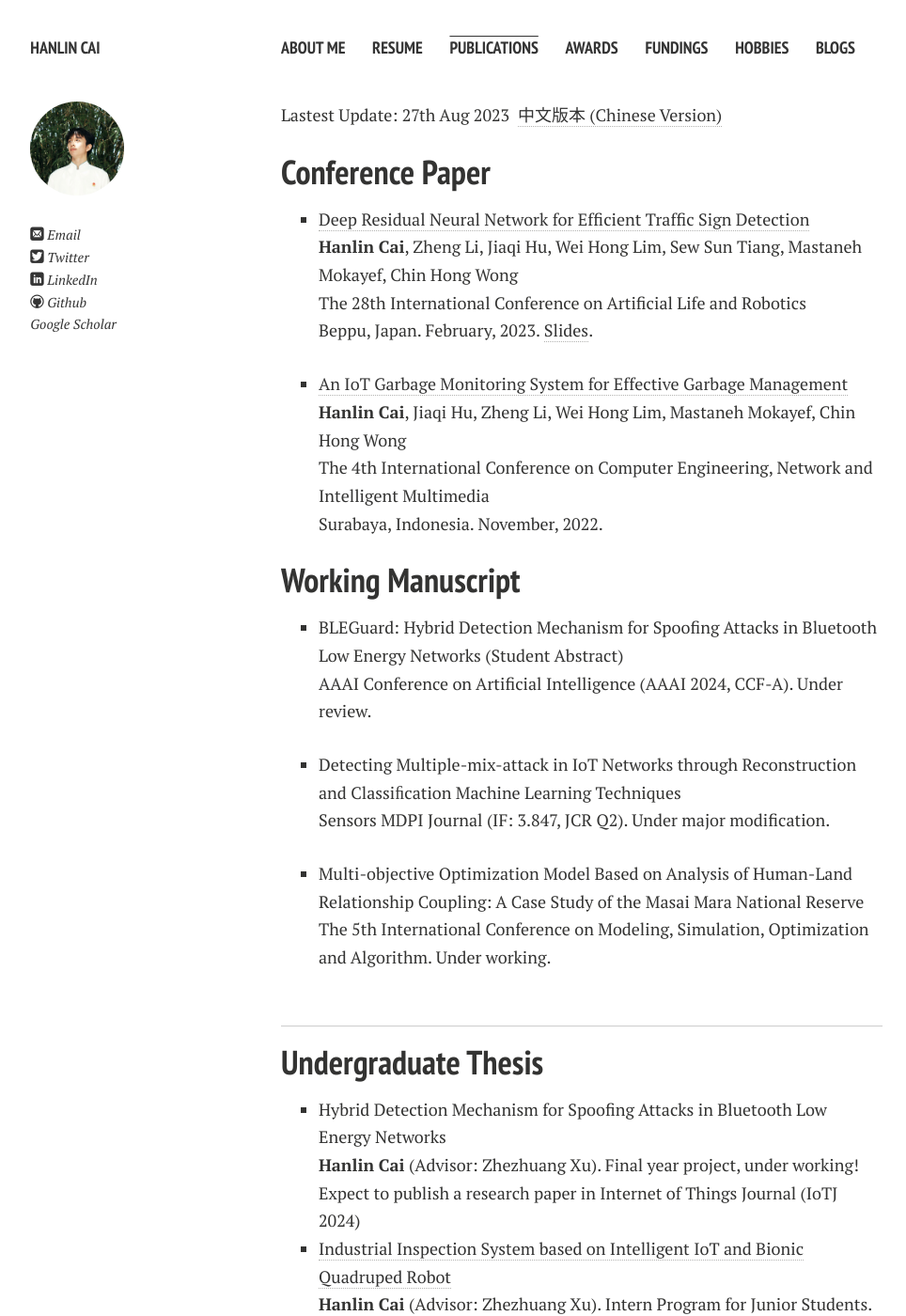
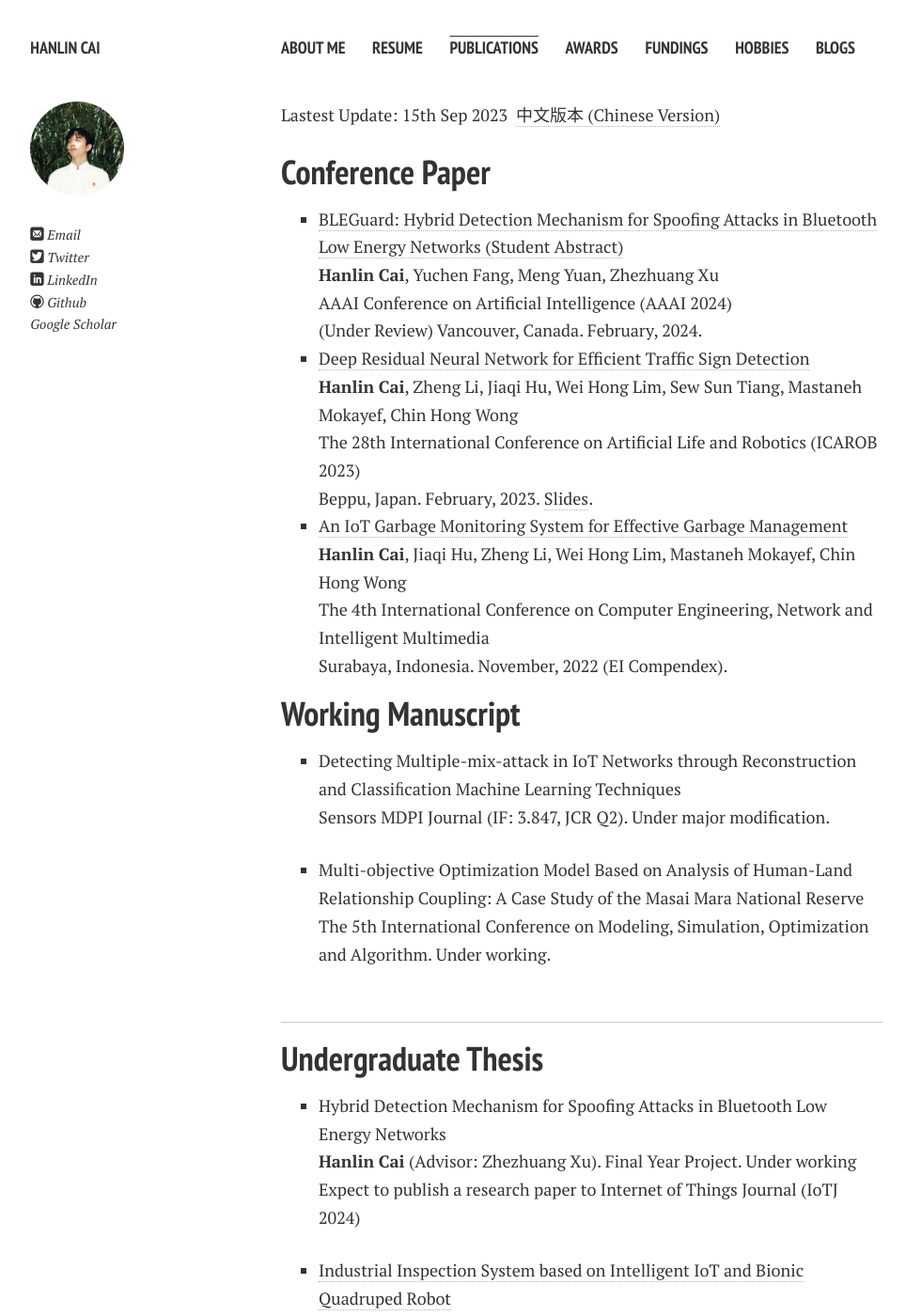
Before and after one commit to GuangLun2000/GuangLun2000.github.io, a Jekyll site: the page built from publications.md, in a window 1280 px wide and 1400 px high. Shown: the whole window at 94% size, without its empty margins (21-985 px from the left). Built offline with Jekyll 4.4.1, drawn with Linux system fonts in a browser that asks for light colours; nearby versions of some CDN libraries; comment, search, counter and statistics services are not loaded; a style sheet for code colours, icons or effects is not loaded; some of the changed text lies outside the part shown.

Commit message:
Update publications.md

```diff
--- a/publications.md
+++ b/publications.md
@@ -4,17 +4,15 @@ permalink: /publications/index.html
 title: Publications
 ---
 
-Lastest Update: 27th Aug 2023&nbsp;  [中文版本 (Chinese Version)](https://caihanlin.com/file/publications-zh/)
+Lastest Update: 15th Sep 2023&nbsp;  [中文版本 (Chinese Version)](https://caihanlin.com/file/publications-zh/)
 
 ## Conference Paper
 
-- [Deep Residual Neural Network for Efficient Traffic Sign Detection](https://www.researchgate.net/publication/369505759)<br>**Hanlin Cai**, Zheng Li, Jiaqi Hu, Wei Hong Lim, Sew Sun Tiang, Mastaneh Mokayef, Chin Hong Wong<br>The 28th International Conference on Artificial Life and Robotics<br>Beppu, Japan. February, 2023. [Slides](https://caihanlin.com/mypaper/slides/2023-ICAROB-Pre.pdf).<br>
-
-- [An IoT Garbage Monitoring System for Effective Garbage Management](https://ieeexplore.ieee.org/abstract/document/10037387)<br>**Hanlin Cai**, Jiaqi Hu, Zheng Li, Wei Hong Lim, Mastaneh Mokayef, Chin Hong Wong<br>The 4th International Conference on Computer Engineering, Network and Intelligent Multimedia<br>Surabaya, Indonesia. November, 2022.<br>
+- [BLEGuard: Hybrid Detection Mechanism for Spoofing Attacks in Bluetooth Low Energy Networks (Student Abstract)](https://www.researchgate.net/publication/373902807_BLEGuard_Hybrid_Detection_Mechanism_for_Spoofing_Attacks_in_Bluetooth_Low_Energy_Networks_Student_Abstract)<br>**Hanlin Cai**, Yuchen Fang, Meng Yuan, Zhezhuang Xu<br>AAAI Conference on Artificial Intelligence (AAAI 2024)<br>(Under Review) Vancouver, Canada. February, 2024.
+- [Deep Residual Neural Network for Efficient Traffic Sign Detection](https://www.researchgate.net/publication/369505759)<br>**Hanlin Cai**, Zheng Li, Jiaqi Hu, Wei Hong Lim, Sew Sun Tiang, Mastaneh Mokayef, Chin Hong Wong<br>The 28th International Conference on Artificial Life and Robotics (ICAROB 2023)<br>Beppu, Japan. February, 2023. [Slides](https://caihanlin.com/mypaper/slides/2023-ICAROB-Pre.pdf).<br>
+- [An IoT Garbage Monitoring System for Effective Garbage Management](https://www.researchgate.net/publication/368410220_An_IoT_Garbage_Monitoring_System_for_Effective_Garbage_Management)<br>**Hanlin Cai**, Jiaqi Hu, Zheng Li, Wei Hong Lim, Mastaneh Mokayef, Chin Hong Wong<br>The 4th International Conference on Computer Engineering, Network and Intelligent Multimedia<br>Surabaya, Indonesia. November, 2022 (EI Compendex).<br>
 
 ## Working Manuscript
-
-- BLEGuard: Hybrid Detection Mechanism for Spoofing Attacks in Bluetooth Low Energy Networks (Student Abstract)<br>AAAI Conference on Artificial Intelligence (AAAI 2024, CCF-A). Under review.<br>
 
 - Detecting Multiple-mix-attack in IoT Networks through Reconstruction and Classiﬁcation Machine Learning Techniques<br>Sensors MDPI Journal (IF: 3.847, JCR Q2). Under major modification.<br>
 
@@ -26,9 +24,8 @@ Lastest Update: 27th Aug 2023&nbsp;  [中文版本 (Chinese Version)](https://ca
 
 ## Undergraduate Thesis
 
-- Hybrid Detection Mechanism for Spoofing Attacks in Bluetooth Low Energy Networks<br>**Hanlin Cai** (Advisor: Zhezhuang Xu). Final year project, under working!<br>Expect to publish a research paper in Internet of Things Journal (IoTJ 2024)
+- Hybrid Detection Mechanism for Spoofing Attacks in Bluetooth Low Energy Networks<br>**Hanlin Cai** (Advisor: Zhezhuang Xu). Final Year Project. Under working<br>Expect to publish a research paper to Internet of Things Journal (IoTJ 2024)
+
 - [Industrial Inspection System based on Intelligent IoT and Bionic Quadruped Robot](https://caihanlin.com/mypaper/thesis/IP-thesis.pdf)<br>**Hanlin Cai** (Advisor: Zhezhuang Xu). Intern Program for Junior Students.<br>Industrial Placement Thesis in [Huading Tech](http://www.hdim.com.cn/) and [IACTIP Lab](https://dqxy.fzu.edu.cn/info/1023/2571.htm)<br>
 
-## Competition Paper
-
-- [Reshape the Crowning Glory of Maasai Mara](https://caihanlin.com/mypaper/modeling/202302COMAP.pdf)<br>**Hanlin Cai**, Yufei Wu, Wenxuan Luo (Advisor: Zhezhuang Xu)<br>Mathematical Contest In Modeling (COMAP 2023)<br>**Finalist Award** (Top 1% of all 20858 paper).<br>
+  <br>
```
